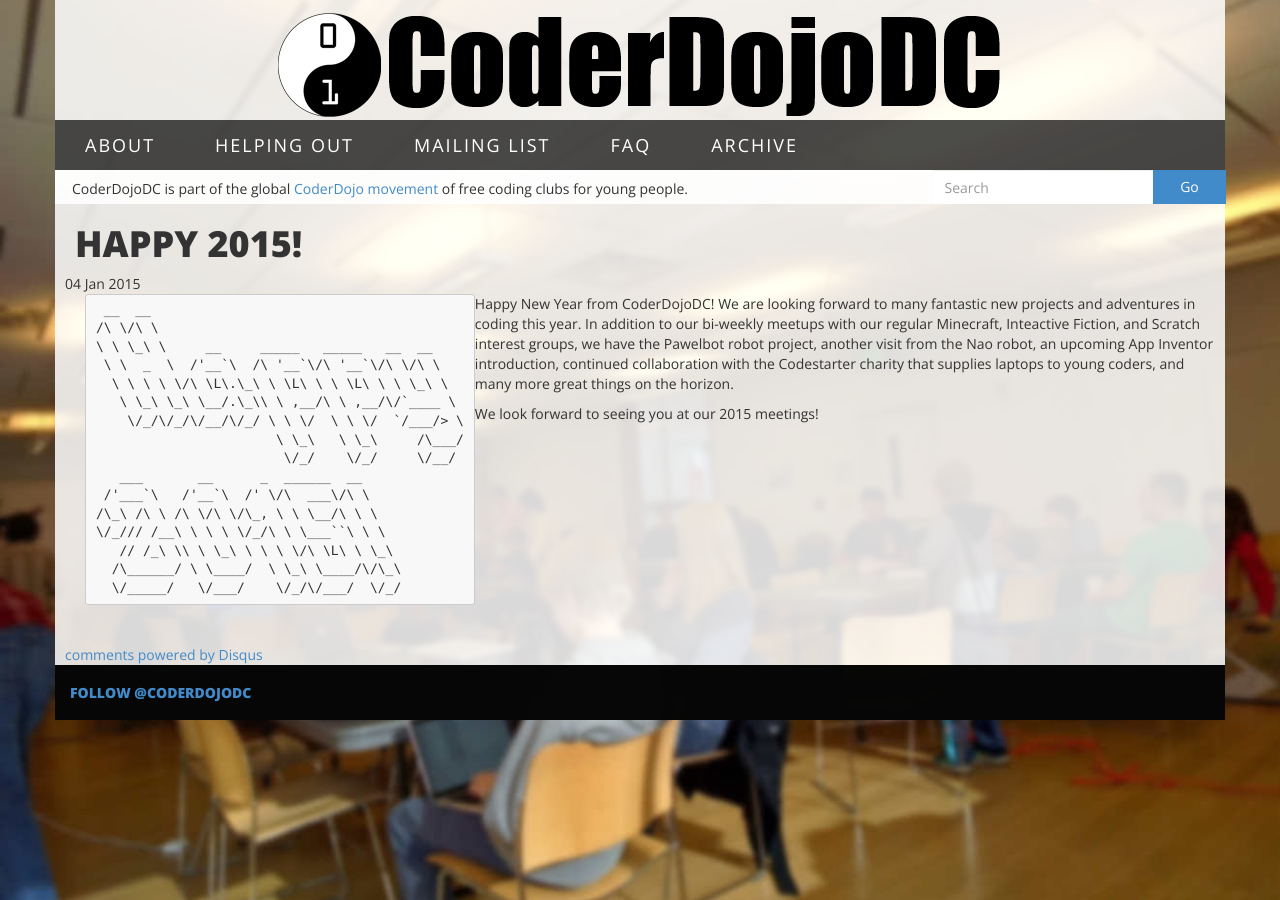
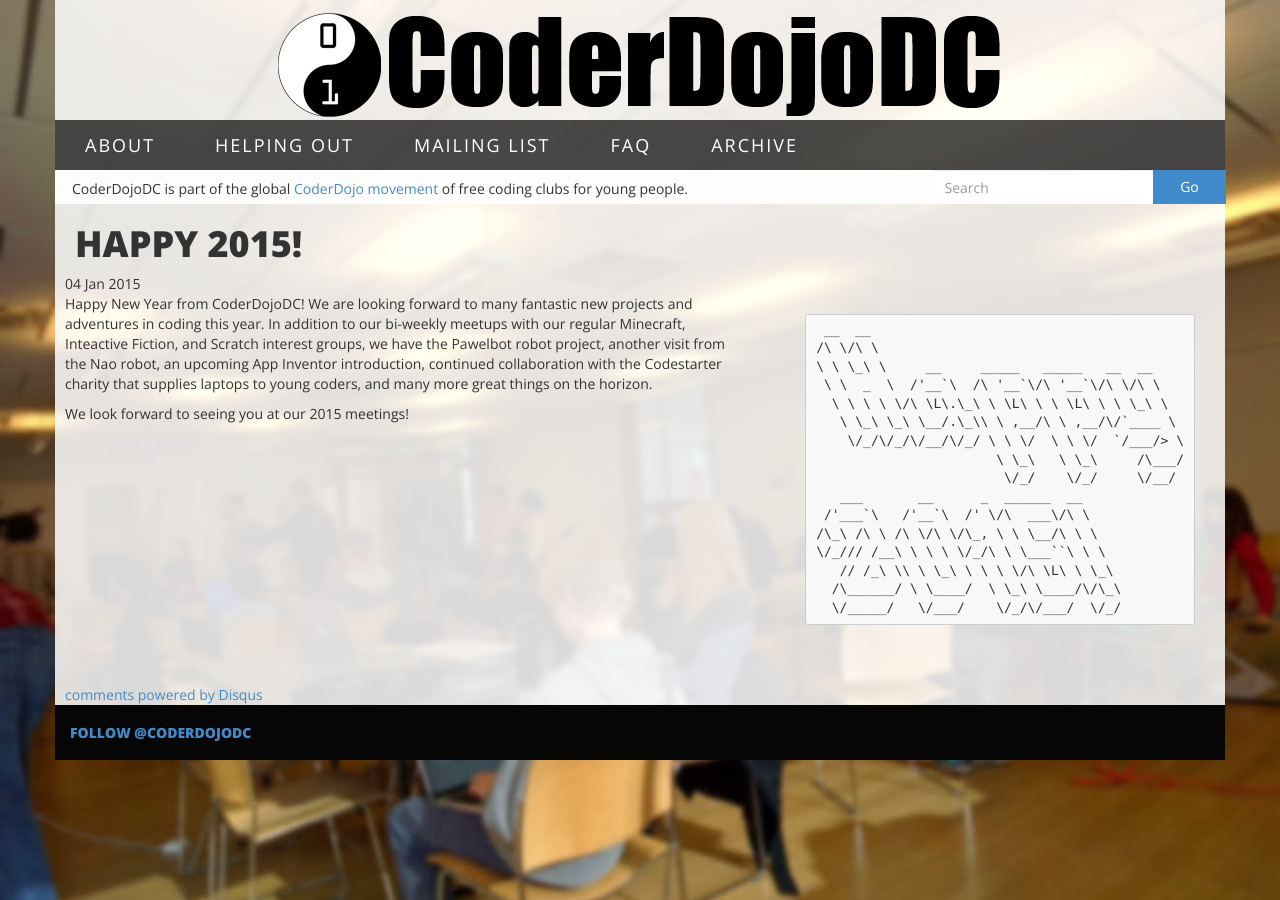
Before and after one commit to CoderDojoDC/CoderDojoDC.github.io, a Jekyll site: the page built from _posts/2015-01-04-HappyNewYear.md, in a window 1280 px wide. Built offline with Jekyll 4.4.1, drawn with Linux system fonts in a browser that asks for light colours; Markdown is read by kramdown in place of the engine named in the settings; comment, search, counter and statistics services are not loaded.

Commit message:
fix alignment

```diff
--- a/_posts/2015-01-04-HappyNewYear.md
+++ b/_posts/2015-01-04-HappyNewYear.md
@@ -4,7 +4,7 @@ title: Happy 2015!
 date: '2015-01-04T12:38:00-04:00'
 tags: Plans for 2015, Codestarter, Nao, Scratch, Minecraft, Interactive Fiction
 ---
-<div style="float:left; padding-left:20px">
+<div style="float:right; padding-left:40px; margin:20px">
 <pre>
  __  __
 /\ \/\ \
```
